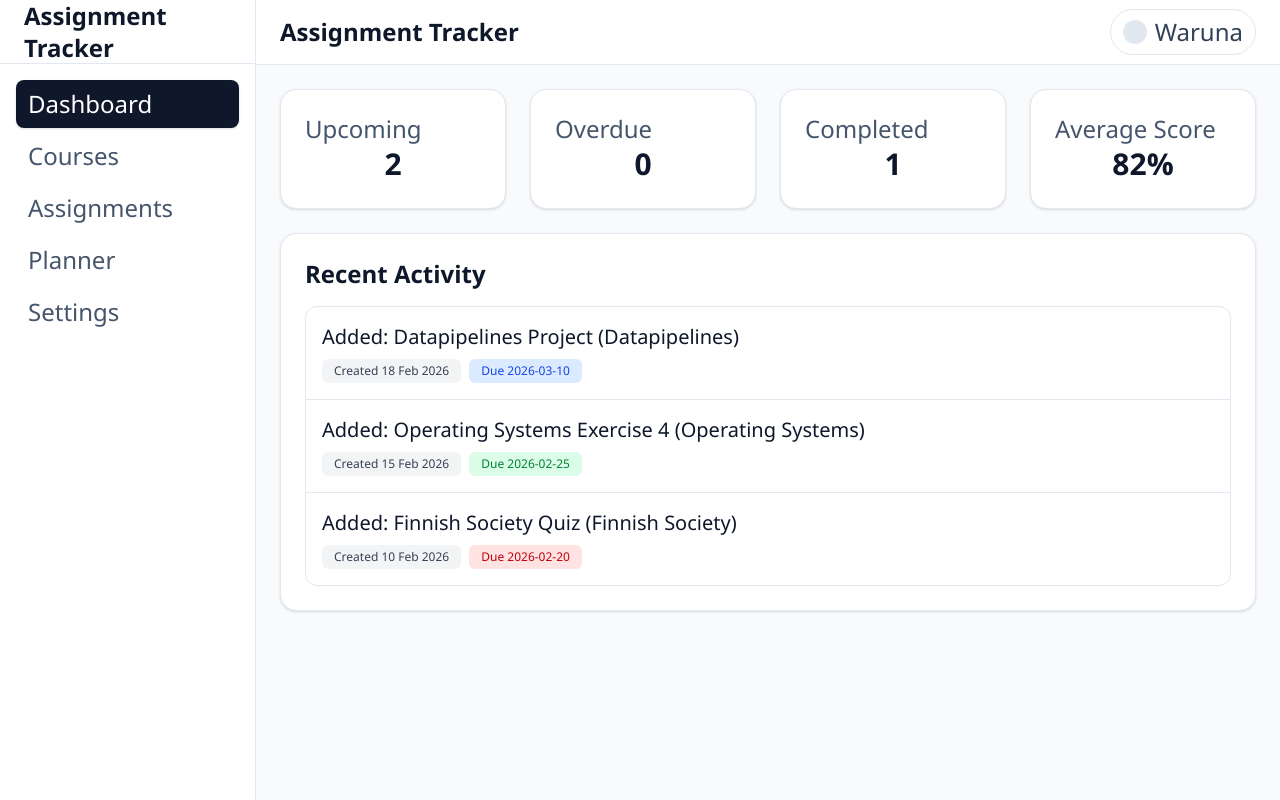
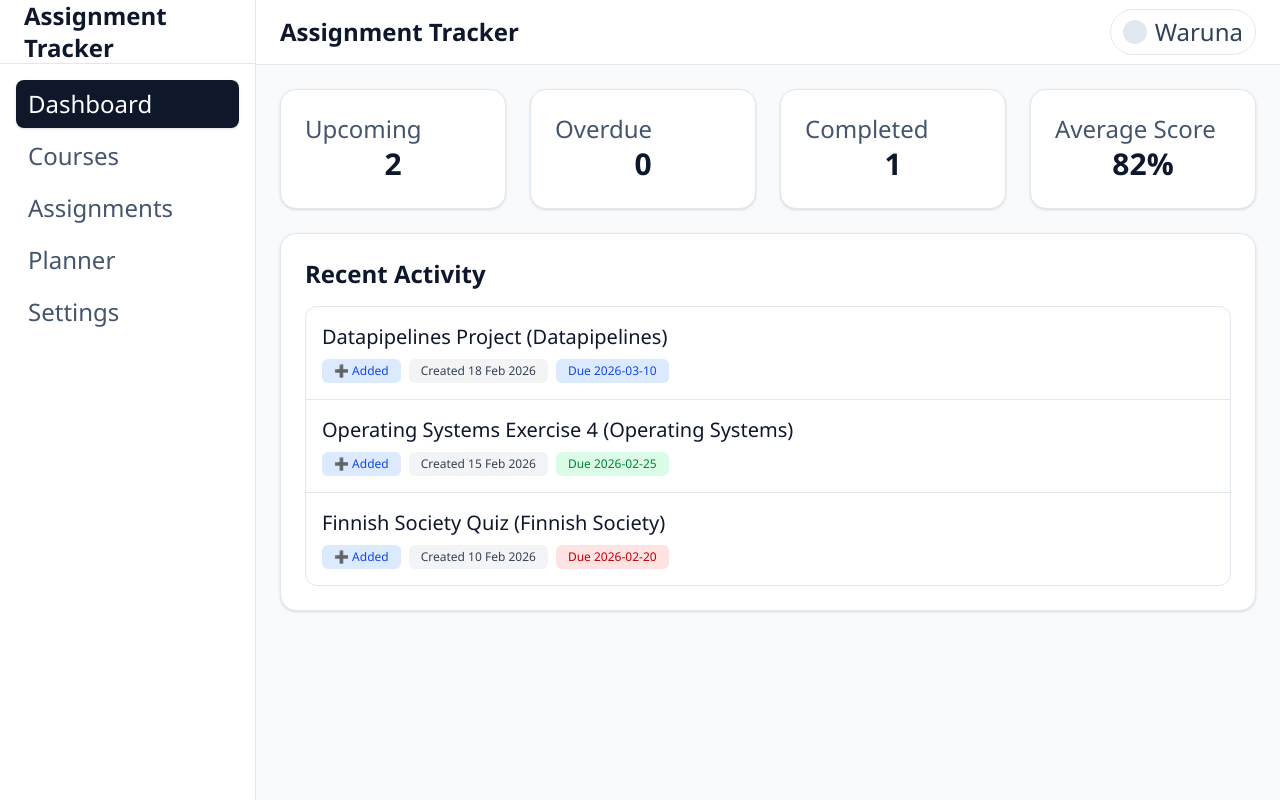
Before and after one commit to WarunaSLFI/study-planner-saas, a Next.js app: page /app/dashboard in a window 1280 px wide. Built offline with nearby package versions, Linux system fonts and the light colour scheme.

Commit message:
Remove score UI and add action emojis to recent activity

```diff
--- a/src/app/app/assignments/[id]/page.tsx
+++ b/src/app/app/assignments/[id]/page.tsx
@@ -82,11 +82,6 @@ export default function AssignmentDetailPage() {
               {getAssignmentStatus(assignment.dueDate, assignment.isCompleted)}
             </span>
           </div>
-
-          <div>
-            <p className="text-lg font-medium text-slate-600">Score</p>
-            <p className="mt-1 text-lg text-slate-900">{assignment.score}</p>
-          </div>
         </div>
 
         <div className="mt-6 border-t border-slate-200 pt-6">
--- a/src/app/app/dashboard/page.tsx
+++ b/src/app/app/dashboard/page.tsx
@@ -48,9 +48,23 @@ export default function DashboardPage() {
               return (
                 <div key={item.id} className="px-4 py-4 flex flex-col gap-1">
                   <p className="text-xl font-medium text-slate-900">
-                    {item.type === "assignment_created" ? "Added: " : ""}{item.title} ({item.courseName})
+                    {item.title} ({item.courseName})
                   </p>
                   <div className="mt-1 flex flex-wrap items-center gap-2">
+                    <span
+                      className={`px-3 py-1 text-xs rounded-md ${item.type === "assignment_created"
+                        ? "bg-blue-100 text-blue-700"
+                        : item.type === "assignment_completed"
+                          ? "bg-green-100 text-green-700"
+                          : "bg-gray-200 text-gray-700"
+                        }`}
+                    >
+                      {item.type === "assignment_created"
+                        ? "➕ Added"
+                        : item.type === "assignment_completed"
+                          ? "✅ Marked Completed"
+                          : "↩️ Marked Incomplete"}
+                    </span>
                     <span className="px-3 py-1 text-xs rounded-md bg-gray-100 text-gray-700">
                       Created {formattedDate}
                     </span>
--- a/src/app/app/providers/AppDataProvider.tsx
+++ b/src/app/app/providers/AppDataProvider.tsx
@@ -23,7 +23,7 @@ export type AddAssignmentInput = {
 
 export type ActivityItem = {
   id: string;
-  type: "assignment_created" | "assignment_updated";
+  type: "assignment_created" | "assignment_completed" | "assignment_uncompleted";
   title: string;
   courseName: string;
   createdAt: string;
@@ -218,14 +218,12 @@ export default function AppDataProvider({ children }: AppDataProviderProps) {
     if (updatedAssignment) {
       setActivity((previousActivity) => {
         const now = new Date().toISOString();
-        const actionText = updatedAssignment!.isCompleted ? "Marked Completed" : "Marked Incomplete";
+        const actionType = updatedAssignment!.isCompleted ? "assignment_completed" : "assignment_uncompleted";
 
         const newActivity: ActivityItem = {
           id: `activity-${Date.now()}-${Math.random().toString(36).slice(2, 8)}`,
-          type: "assignment_updated",
-          // The UI design requires a specific text format in Dashboard,
-          // so we'll prepend this action text to the title for the activity feed
-          title: `${actionText}: ${updatedAssignment!.title}`,
+          type: actionType,
+          title: updatedAssignment!.title,
           courseName: updatedAssignment!.course,
           createdAt: now,
           dueDate: updatedAssignment!.dueDate,
--- a/src/components/AssignmentsTable.tsx
+++ b/src/components/AssignmentsTable.tsx
@@ -40,14 +40,13 @@ export default function AssignmentsTable({ assignments, onEdit, onToggleCompleti
                 Due Date
               </th>
               <th className="px-3 py-3 text-lg font-semibold text-slate-600">Status</th>
-              <th className="px-3 py-3 text-lg font-semibold text-slate-600">Score</th>
               <th className="px-3 py-3 text-lg font-semibold text-slate-600">Actions</th>
             </tr>
           </thead>
           <tbody className="divide-y divide-slate-100">
             {assignments.length === 0 ? (
               <tr>
-                <td className="px-3 py-8 text-lg text-slate-500" colSpan={6}>
+                <td className="px-3 py-8 text-lg text-slate-500" colSpan={5}>
                   No assignments match the current filters.
                 </td>
               </tr>
@@ -70,7 +69,6 @@ export default function AssignmentsTable({ assignments, onEdit, onToggleCompleti
                       {getAssignmentStatus(assignment.dueDate, assignment.isCompleted)}
                     </span>
                   </td>
-                  <td className="px-3 py-4 text-lg text-slate-700">{assignment.score}</td>
                   <td className="px-3 py-4 text-lg">
                     <div className="flex items-center gap-2">
                       <Link
@@ -90,8 +88,8 @@ export default function AssignmentsTable({ assignments, onEdit, onToggleCompleti
                         type="button"
                         onClick={() => onToggleCompletion?.(assignment.id)}
                         className={`rounded-md px-3 py-1 text-sm font-medium transition ${assignment.isCompleted
-                            ? "bg-slate-100 text-slate-700 hover:bg-slate-200"
-                            : "bg-emerald-50 text-emerald-700 ring-1 ring-inset ring-emerald-200 hover:bg-emerald-100"
+                          ? "bg-slate-100 text-slate-700 hover:bg-slate-200"
+                          : "bg-emerald-50 text-emerald-700 ring-1 ring-inset ring-emerald-200 hover:bg-emerald-100"
                           }`}
                       >
                         {assignment.isCompleted ? "Undo" : "Mark Complete"}
```
